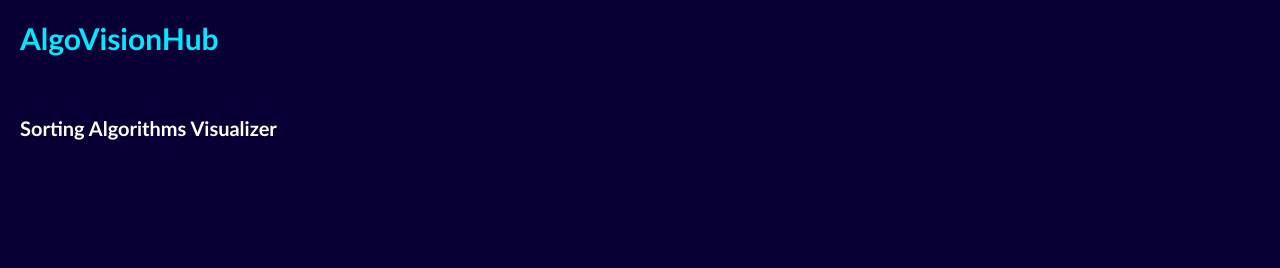
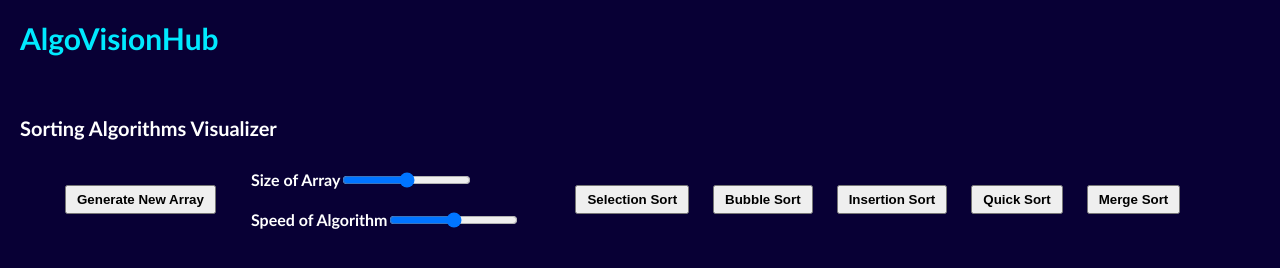
Before and after one commit to Naval1704/Algorithm-Visualizer, a plain HTML site: page index.html in a window 1280 px wide. Drawn offline with Linux system fonts and the light colour scheme.

Commit message:
made changes on css and html files

```diff
--- a/AlgoVisionHub.css
+++ b/AlgoVisionHub.css
@@ -52,3 +52,48 @@ nav h2{
     font-weight: bold;
     font-size: 20px;
 }
+
+#sortingBox {
+    display: flex;
+}
+
+#sortingBox #generateNewArray {
+    padding: 25px;
+}
+#sortingBox #generateNewArray button{
+    padding: 5px;
+    padding-left: 10px;
+    padding-right: 10px;
+    margin-left: 20px;
+    font-weight: bold;
+    transition: background-color 0.3s, color 0.3s;
+}
+
+#sortingBox #generateNewArray button:hover{
+    background-color: #73ff00c5;
+    color: black;
+}
+#sortingBox #AlgoButtons {
+    padding: 25px;
+}
+#sortingBox #AlgoButtons button{
+    padding: 5px;
+    padding-left: 10px;
+    padding-right: 10px;
+    margin-left: 20px;
+    font-weight: bold;
+    transition: background-color 0.5s, color 0.5s;
+}
+
+#sortingBox #AlgoButtons button:hover{
+    background-color: #00fbff;
+    color: black;
+}
+
+#control span{
+    color: white;
+    font-family:'Gill Sans', 'Gill Sans MT', Calibri, 'Trebuchet MS', sans-serif;
+    font-weight: bold;
+    display: flex;
+    padding: 10px;
+}
--- a/index.html
+++ b/index.html
@@ -14,7 +14,54 @@
     <div id="sortingVisualizer">
         <h3>Sorting Algorithms Visualizer</h3>
         <div id="sortingBox">
+            <div id="generateNewArray">
+                <button>
+                    Generate New Array
+                </button>
+            </div>
 
+            <div id="control">
+                <span id="size">
+                    Size of Array
+                    <input
+                        id="arr_sz"
+                        type="range"
+                        min="10"
+                        max="130"
+                        step="1"
+                    />
+                    <!-- here the id is arr_sz which is used in sorting.js function to enable and disable the button -->
+                </span>
+                <span id="speed">
+                    Speed of Algorithm
+                    <input
+                        id="speed_input"
+                        type="range"
+                        min="20"
+                        max="300"
+                        stepDown="10"
+                    />
+                    <!-- here the id is speed_input which is used in sorting.js function to enable and disable the button -->
+                </span>
+			</div>
+
+            <div id="AlgoButtons">
+                <button id="selectionSort">
+                    Selection Sort
+                </button>
+                <button id="bubbleSort">
+                    Bubble Sort
+                </button>
+                <button id="insertionSort">
+                    Insertion Sort
+                </button>
+                <button id="quickSort">
+                    Quick Sort
+                </button>
+                <button id="mergeSort">
+                    Merge Sort
+                </button>
+            </div>
         </div>
     </div>
 </body>
```
